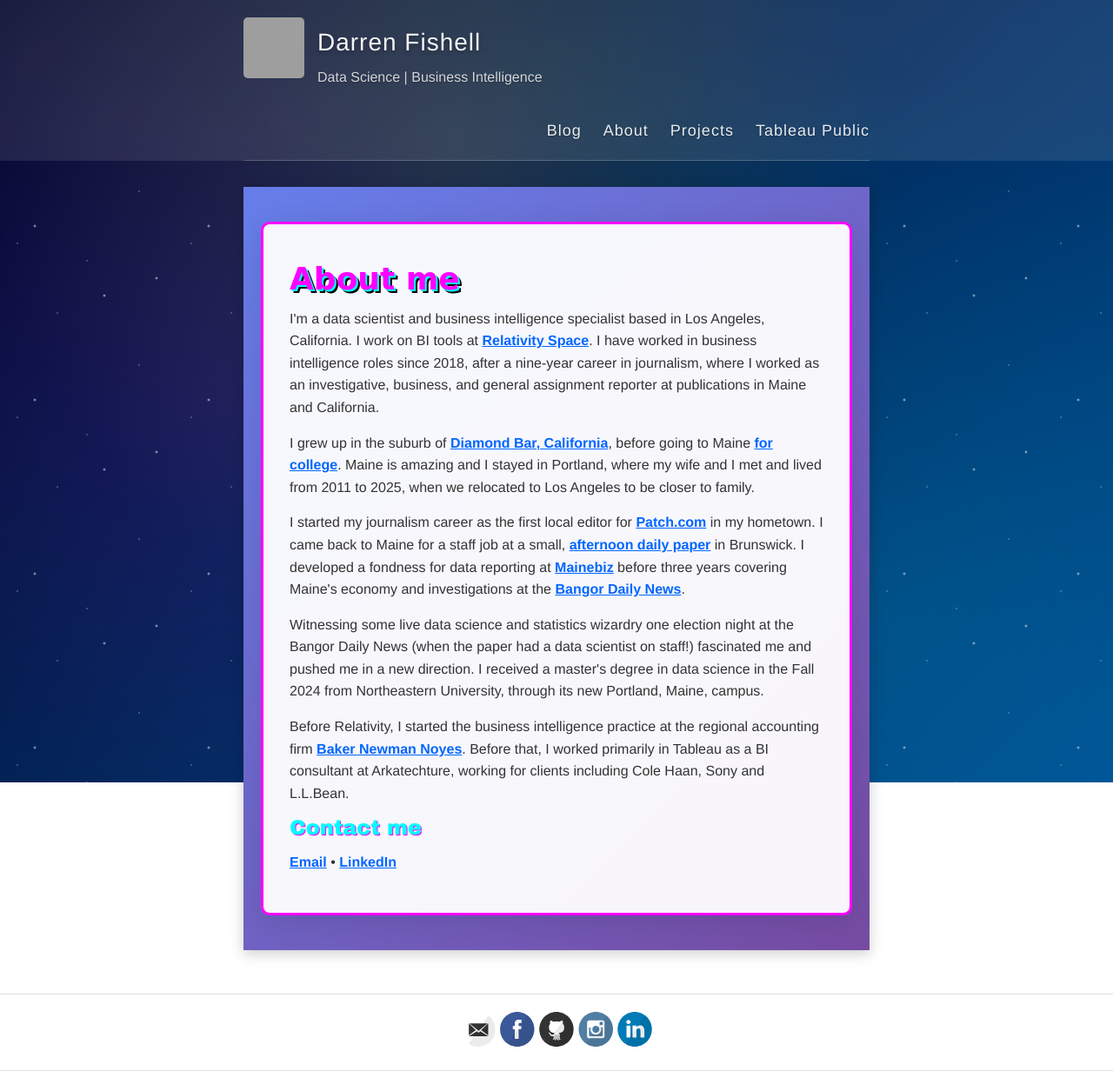
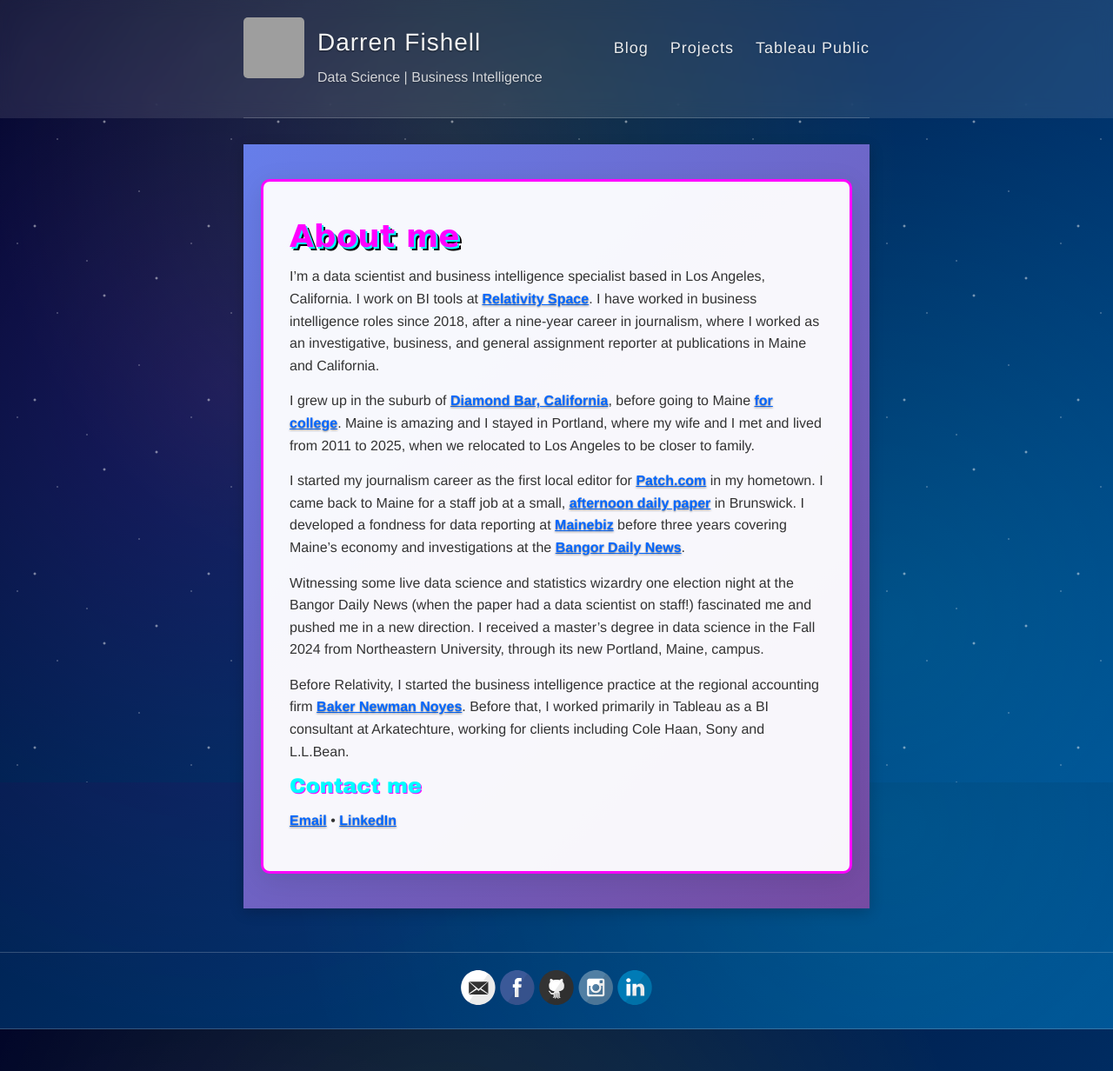
Before and after one commit to darrenfishell/darrenfishell.github.io, a Jekyll site: the page built from index.md, in a window 1280 px wide. Shown: the whole page at 87% size. Built offline with Jekyll 4.4.1, drawn with Linux system fonts in a browser that asks for light colours; grey boxes are pictures that could not be loaded.

Commit message:
All big style changes

```diff
--- /dev/null
+++ b/_includes/about.md
@@ -0,0 +1,15 @@
+# About me
+
+I'm a data scientist and business intelligence specialist based in Los Angeles, California. I work on BI tools at [Relativity Space](https://www.relativityspace.com/). I have worked in business intelligence roles since 2018, after a nine-year career in journalism, where I worked as an investigative, business, and general assignment reporter at publications in Maine and California.
+
+I grew up in the suburb of [Diamond Bar, California](https://en.wikipedia.org/wiki/Diamond_Bar,_California), before going to Maine [for college](http://bowdoin.edu). Maine is amazing and I stayed in Portland, where my wife and I met and lived from 2011 to 2025, when we relocated to Los Angeles to be closer to family.
+
+I started my journalism career as the first local editor for [Patch.com](https://patch.com/users/darren-fishell) in my hometown. I came back to Maine for a staff job at a small, [afternoon daily paper](http://timesrecord.com) in Brunswick. I developed a fondness for data reporting at [Mainebiz](http://mainebiz.com) before three years covering Maine's economy and investigations at the [Bangor Daily News](http://bangordailynews.com).
+
+Witnessing some live data science and statistics wizardry one election night at the Bangor Daily News (when the paper had a data scientist on staff!) fascinated me and pushed me in a new direction. I received a master's degree in data science in the Fall 2024 from Northeastern University, through its new Portland, Maine, campus.
+
+Before Relativity, I started the business intelligence practice at the regional accounting firm [Baker Newman Noyes](https://www.bnncpa.com/). Before that, I worked primarily in Tableau as a BI consultant at Arkatechture, working for clients including Cole Haan, Sony and L.L.Bean.
+
+### Contact me
+
+[Email](mailto:darrenfishell@protonmail.com) • [LinkedIn](https://www.linkedin.com/in/darrenfishell/)
--- a/_includes/header.html
+++ b/_includes/header.html
@@ -7,8 +7,7 @@
 		<p class="site-description">{{ site.description }}</p>
 	  </div>
 	  <nav>
-		<a href="{{ site.baseurl }}/">Blog</a>
-		<a href="{{ site.baseurl }}/about">About</a>
+		<a href="{{ site.baseurl }}/blog">Blog</a>
 		<a href="{{ site.baseurl }}/projects">Projects</a>
 		<a href="https://public.tableau.com/app/profile/darren.fishell/vizzes#!/">Tableau Public</a>
 	  </nav>
--- a/_layouts/default.html
+++ b/_layouts/default.html
@@ -26,7 +26,7 @@
     <!-- Created with Jekyll Now - http://github.com/barryclark/jekyll-now -->
   </head>
 
-  <body>
+  <body{% if page.permalink == '/blog/' or page.permalink == '/projects/' or page.date %} class="content-page"{% endif %}>
     {% include header.html %}
 <div id="main" role="main" class="container">
       {{ content }}
--- a/_layouts/post.html
+++ b/_layouts/post.html
@@ -1,7 +1,6 @@
 ---
 layout: default
 ---
-<div id="main" role="main" class="container">
 <article class="post">
   <h1>{{ page.title }}</h1>
 <div class="date">Written on {{ page.date | date: "%B %e, %Y" }}</div>
@@ -12,4 +11,3 @@
 
   {% include disqus.html %}
 </article>
-</div>
--- a/_layouts/wide-page.html
+++ b/_layouts/wide-page.html
@@ -2,7 +2,6 @@
 layout: wide
 ---
 
-<div id="main" role="main" class="wide">
 <article class="post">
   <h1>{{ page.title }}</h1>
 <div class="date">Written on {{ page.date | date: "%B %e, %Y" }}</div>
--- a/_layouts/wide.html
+++ b/_layouts/wide.html
@@ -15,7 +15,7 @@
     <!-- Created with Jekyll Now - http://github.com/barryclark/jekyll-now -->
   </head>
 
-  <body>
+  <body{% if page.date %} class="content-page"{% endif %}>
     {% include header.html %}
 <div id="main" role="main" class="wide">
       {{ content }}
--- a/_sass/_highlights.scss
+++ b/_sass/_highlights.scss
@@ -1,17 +1,35 @@
 
 .highlight {
-  background-color: #efefef;
+  background-color: rgba(255, 255, 255, 0.95);
+  color: #333;
   padding: 7px 7px 7px 10px;
-  border: 1px solid #ddd;
-  -moz-box-shadow: 3px 3px rgba(0,0,0,0.1);
-  -webkit-box-shadow: 3px 3px rgba(0,0,0,0.1);
-  box-shadow: 3px 3px rgba(0,0,0,0.1);
+  border: 1px solid rgba(255, 255, 255, 0.3);
+  -moz-box-shadow: 3px 3px rgba(0,0,0,0.3);
+  -webkit-box-shadow: 3px 3px rgba(0,0,0,0.3);
+  box-shadow: 3px 3px rgba(0,0,0,0.3);
   margin: 20px 0 20px 0;
   overflow: scroll;
+  border-radius: 5px;
 }
 
 code {
   font-family:'Bitstream Vera Sans Mono','Courier', monospace;
+  color: #333;
+}
+
+pre {
+  background-color: rgba(255, 255, 255, 0.95);
+  color: #333;
+  padding: 15px;
+  border-radius: 5px;
+  border: 1px solid rgba(255, 255, 255, 0.3);
+  overflow-x: auto;
+
+  code {
+    background-color: transparent;
+    padding: 0;
+    color: #333;
+  }
 }
 
 .highlight .c { color: #586E75 } /* Comment */
--- a/index.html
+++ /dev/null
@@ -1,26 +0,0 @@
----
-layout: default
----
-
-<div class="homepage-about">
-  <div class="about-content">
-    <h1>About me</h1>
-
-    <p>I'm a data scientist and business intelligence specialist based in Los Angeles, California. I work on BI tools at <a href="https://www.relativityspace.com/">Relativity Space</a>. I have worked in business intelligence roles since 2018, after a nine-year career in journalism, where I worked as an investigative, business, and general assignment reporter at publications in Maine and California.</p>
-
-    <p>I grew up in the suburb of <a href="https://en.wikipedia.org/wiki/Diamond_Bar,_California">Diamond Bar, California</a>, before going to Maine <a href="http://bowdoin.edu">for college</a>. Maine is amazing and I stayed in Portland, where my wife and I met and lived from 2011 to 2025, when we relocated to Los Angeles to be closer to family.</p>
-
-    <p>I started my journalism career as the first local editor for <a href="https://patch.com/users/darren-fishell">Patch.com</a> in my hometown. I came back to Maine for a staff job at a small, <a href="http://timesrecord.com">afternoon daily paper</a> in Brunswick. I developed a fondness for data reporting at <a href="http://mainebiz.com">Mainebiz</a> before three years covering Maine's economy and investigations at the <a href="http://bangordailynews.com">Bangor Daily News</a>.</p>
-
-    <p>Witnessing some live data science and statistics wizardry one election night at the Bangor Daily News (when the paper had a data scientist on staff!) fascinated me and pushed me in a new direction. I received a master's degree in data science in the Fall 2024 from Northeastern University, through its new Portland, Maine, campus.</p>
-
-    <p>Before Relativity, I started the business intelligence practice at the regional accounting firm <a href="https://www.bnncpa.com/">Baker Newman Noyes</a>. Before that, I worked primarily in Tableau as a BI consultant at Arkatechture, working for clients including Cole Haan, Sony and L.L.Bean.</p>
-
-    <h3>Contact me</h3>
-    <p><a href="mailto:darrenfishell@protonmail.com">Email</a> • <a href="https://www.linkedin.com/in/darrenfishell/">LinkedIn</a></p>
-  </div>
-</div>
-
-<div id="headlines-container"></div>
-
-<script src="{{ site.baseurl }}/assets/js/news-headlines.js"></script>
--- /dev/null
+++ b/index.md
@@ -0,0 +1,14 @@
+---
+layout: default
+---
+
+<div class="homepage-about">
+  <div class="about-content">
+    {% capture about_content %}{% include about.md %}{% endcapture %}
+    {{ about_content | markdownify }}
+  </div>
+</div>
+
+<div id="headlines-container"></div>
+
+<script src="{{ site.baseurl }}/assets/js/news-headlines.js"></script>
--- a/style.scss
+++ b/style.scss
@@ -18,9 +18,20 @@
 }
 
 body {
-	background: $white;
+  @extend %shared-background;
+  min-height: 100vh;
   font: 18px/1.4 $helvetica;
-  color: $darkGray;
+  color: rgba(255, 255, 255, 0.9);
+
+  #main {
+    position: relative;
+    z-index: 10;
+  }
+
+  .wrapper-footer {
+    position: relative;
+    z-index: 10;
+  }
 }
 
 .container {
@@ -29,8 +40,23 @@
   padding: 0 10px;
   width: 100%;
   position: relative;
-  z-index: 0;
+  z-index: 10;
 }
+
+// Add transparent white background to content container on blog, projects, and blog post pages
+body.content-page #main.container,
+body.content-page #main.wide {
+  background: rgba(255, 255, 255, 0.1);
+  backdrop-filter: blur(10px);
+  border-radius: 10px;
+  padding: 30px 20px;
+  margin-top: 20px;
+  margin-bottom: 20px;
+  box-shadow: 0 4px 15px rgba(0, 0, 0, 0.3);
+}
+
+// Ensure homepage container doesn't get background wrapper
+// The homepage-about section has its own styling and headlines-container is separate
 
 .wide {
   margin: 0 auto;
@@ -51,9 +77,9 @@
 
 h1, h2, h3, h4, h5, h6 {
   font-family: $helveticaNeue;
-  color: $darkerGray;
+  color: rgba(255, 255, 255, 0.95);
   font-weight: bold;
-
+  text-shadow: 0 2px 4px rgba(0, 0, 0, 0.5);
   line-height: 1;
   margin: 1em 0 2px;
   padding: 0;
@@ -85,14 +111,18 @@
 
 p {
   margin: 15px 0;
+  color: rgba(255, 255, 255, 0.85);
 }
 
 a {
-  color: $blue;
+  color: rgba(255, 255, 255, 0.9);
   text-decoration: none;
-	cursor: pointer;
+  cursor: pointer;
+  text-shadow: 0 1px 2px rgba(0, 0, 0, 0.5);
+
   &:hover, &:active {
-    color: $blue;
+    color: rgba(255, 255, 255, 1);
+    text-shadow: 0 0 8px rgba(255, 255, 255, 0.5);
   }
 }
 
@@ -130,9 +160,11 @@
 }
 
 code {
-  background-color: $lightGray;
+  background-color: rgba(255, 255, 255, 0.9);
+  color: #333;
   border-radius: 5px;
-  padding: 2px;
+  padding: 2px 4px;
+  font-family: 'Bitstream Vera Sans Mono', 'Courier', monospace;
 }
 
 // Fixes images in popup boxes from Google Translate
@@ -179,7 +211,7 @@
 .wrapper-masthead {
   margin-bottom: 30px;
   position: relative;
-  z-index: 10;
+  z-index: 100;
   background: rgba(255, 255, 255, 0.1);
   backdrop-filter: blur(10px);
   padding: 0;
@@ -189,7 +221,7 @@
   padding: 20px 0;
   border-bottom: 1px solid rgba(255, 255, 255, 0.2);
   position: relative;
-  z-index: 10;
+  z-index: 100;
 
   @include mobile {
     text-align: center;
@@ -255,7 +287,7 @@
   font-family: $helveticaNeue;
   font-size: 18px;
   position: relative;
-  z-index: 10;
+  z-index: 100;
 
   @include mobile {
     float: none;
@@ -271,7 +303,7 @@
     font-weight: 300;
     letter-spacing: 1px;
     position: relative;
-    z-index: 10;
+    z-index: 100;
     text-shadow: 0 1px 2px rgba(0, 0, 0, 0.3);
     transition: color 0.2s ease;
 
@@ -293,7 +325,8 @@
 
 .posts > .post {
   padding-bottom: 2em;
-  border-bottom: 1px solid $lightGray;
+  border-bottom: 1px solid rgba(255, 255, 255, 0.2);
+  color: rgba(255, 255, 255, 0.9);
 }
 
 .posts > .post:last-child {
@@ -302,17 +335,26 @@
 }
 
 .post {
+  // Remove any inner container styling - use only outer container background
+  background: transparent;
+  padding: 0;
+  margin: 0;
+  border: none;
+  box-shadow: none;
+
   blockquote {
     margin: 1.8em .8em;
-    border-left: 2px solid $gray;
+    border-left: 2px solid rgba(255, 255, 255, 0.3);
     padding: 0.1em 1em;
-    color: $gray;
+    color: rgba(255, 255, 255, 0.8);
     font-size: 22px;
     font-style: italic;
   }
 
   h2 {
   margin-bottom: 2px;
+  color: rgba(255, 255, 255, 0.95);
+  text-shadow: 0 2px 4px rgba(0, 0, 0, 0.5);
   }
 
   .comments {
@@ -322,13 +364,75 @@
   .read-more {
     text-transform: uppercase;
     font-size: 15px;
+    color: rgba(255, 255, 255, 0.9);
+    text-shadow: 0 1px 2px rgba(0, 0, 0, 0.5);
+
+    &:hover {
+      color: rgba(255, 255, 255, 1);
+    }
+  }
+
+  h1 a {
+    color: rgba(255, 255, 255, 0.95);
+    text-shadow: 0 2px 4px rgba(0, 0, 0, 0.5);
+
+    &:hover {
+      color: rgba(255, 255, 255, 1);
+      text-shadow: 0 0 8px rgba(255, 255, 255, 0.5);
+    }
+  }
+
+  .date {
+    color: rgba(255, 255, 255, 0.7);
+  }
+
+  .entry {
+    color: rgba(255, 255, 255, 0.85);
+
+    em {
+      color: rgba(255, 255, 255, 0.75);
+    }
+  }
+}
+
+// Page article styling (for projects page and other pages)
+article.page {
+  // Remove any inner container styling - use only outer container background
+  background: transparent;
+  padding: 0;
+  margin: 0;
+  border: none;
+  box-shadow: none;
+
+  h1 {
+    color: rgba(255, 255, 255, 0.95);
+    text-shadow: 0 2px 4px rgba(0, 0, 0, 0.5);
+  }
+
+  .entry {
+    color: rgba(255, 255, 255, 0.85);
+
+    a {
+      color: rgba(255, 255, 255, 0.9);
+      text-shadow: 0 1px 2px rgba(0, 0, 0, 0.5);
+
+      &:hover {
+        color: rgba(255, 255, 255, 1);
+        text-shadow: 0 0 8px rgba(255, 255, 255, 0.5);
+      }
+    }
+
+    h3 {
+      color: rgba(255, 255, 255, 0.9);
+      text-shadow: 0 1px 2px rgba(0, 0, 0, 0.5);
+    }
   }
 }
 
 .wrapper-footer {
   margin-top: 50px;
-  border-top: 1px solid #ddd;
-  border-bottom: 1px solid #ddd;
+  border-top: 1px solid rgba(255, 255, 255, 0.2);
+  border-bottom: 1px solid rgba(255, 255, 255, 0.2);
   background-color: transparent;
   position: relative;
   z-index: 10;
@@ -397,14 +501,8 @@
   }
 }
 
-// Headlines Container
-#headlines-container {
-  position: fixed;
-  top: 0;
-  left: 0;
-  width: 100%;
-  height: 100vh;
-  z-index: 1;
+// Shared background styling for homepage and blog/projects pages
+%shared-background {
   background:
     radial-gradient(circle at 20% 50%, rgba(255, 0, 255, 0.1) 0%, transparent 50%),
     radial-gradient(circle at 80% 80%, rgba(0, 255, 255, 0.1) 0%, transparent 50%),
@@ -412,19 +510,16 @@
     linear-gradient(135deg, #000428 0%, #004e92 100%);
   background-size: 100% 100%, 100% 100%, 100% 100%, 100% 100%;
   animation: backgroundShift 20s ease infinite;
-  overflow: hidden;
-  pointer-events: none;
-  margin: 0;
-  padding: 0;
+  position: relative;
 
-  // Animated stars background
   &::before {
     content: '';
-    position: absolute;
+    position: fixed;
     top: 0;
     left: 0;
     width: 100%;
     height: 100%;
+    z-index: 0;
     background-image:
       radial-gradient(2px 2px at 20% 30%, #fff, transparent),
       radial-gradient(2px 2px at 60% 70%, #fff, transparent),
@@ -437,7 +532,24 @@
     background-size: 200px 200px;
     animation: twinkle 3s ease-in-out infinite alternate;
     opacity: 0.8;
+    pointer-events: none;
   }
+}
+
+
+// Headlines Container
+#headlines-container {
+  position: fixed;
+  top: 0;
+  left: 0;
+  width: 100%;
+  height: 100vh;
+  z-index: 1;
+  @extend %shared-background;
+  overflow: hidden;
+  pointer-events: none;
+  margin: 0;
+  padding: 0;
 }
 
 // Floating Headlines
```
Also changed, not shown: blog.md (added, +19 -0 lines).
